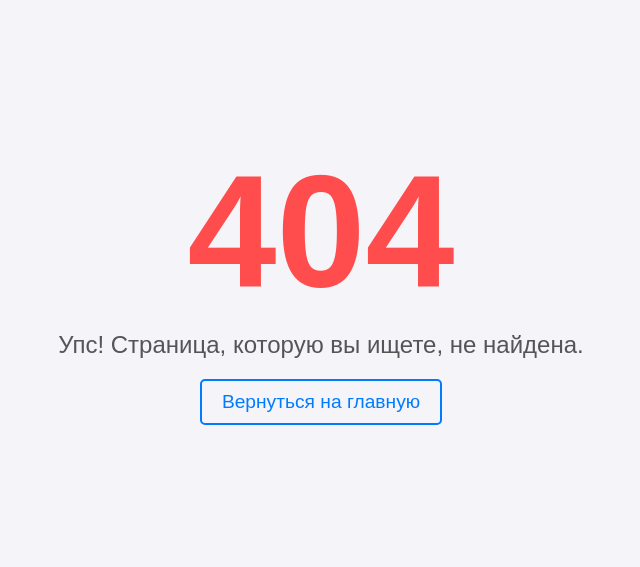
After one commit to nafana123/shopInstrument, a Symfony app: template templates/error404.html.twig in a window 1280 px wide. The commit adds this page. Shown: the top 567 px of the page, without its empty margins (319-959 px from the left). Run offline with Twig, Linux system fonts and the light colour scheme; the template is opened without the code that fills it, so the values that code supplies are empty; some libraries are stand-ins or nearby versions.

Commit message:
add error page

```diff
--- a/config/services.yaml
+++ b/config/services.yaml
@@ -2,7 +2,6 @@ parameters:
     katalog_directory: '%kernel.project_dir%/public/picture/katalog'
     katalog_directorys: '%kernel.project_dir%/public/picture/product'
     brand_directory: '%kernel.project_dir%/public/picture/brand'
-
 
 services:
     App\Security\AccessDeniedRedirectHandler:
@@ -22,4 +21,9 @@ services:
             - '../src/DependencyInjection/'
             - '../src/Kernel.php'
 
+    # Слушатель ошибок для обработки 404 и других исключений
+    App\EventListener\ExceptionListener:
+        tags:
+            - { name: kernel.event_listener, event: kernel.exception, priority: 100 }
+
     App\Entity\Users: ~
--- /dev/null
+++ b/public/style/error/error.css
@@ -0,0 +1,55 @@
+
+body {
+    font-family: 'Arial', sans-serif;
+    background-color: #f4f4f9;
+    display: flex;
+    justify-content: center;
+    align-items: center;
+    height: 70vh;
+    color: #333;
+    text-align: center;
+    flex-direction: column;
+}
+
+h1 {
+    font-size: 10rem;
+    color: #ff4c4c;
+    margin: 0;
+    line-height: 1;
+}
+
+p {
+    font-size: 1.5rem;
+    margin: 20px 0;
+    color: #555;
+}
+a.rollback{
+    font-size: 1.2rem;
+    color: #007bff;
+    text-decoration: none;
+    border: 2px solid #007bff;
+    padding: 10px 20px;
+    border-radius: 5px;
+    transition: background-color 0.3s, color 0.3s;
+}
+a.rollback:hover {
+    background-color: #007bff;
+    color: #fff;
+}
+
+
+
+@media (max-width: 600px) {
+    h1 {
+        font-size: 6rem;
+    }
+
+    p {
+        font-size: 1.2rem;
+    }
+
+    a {
+        font-size: 1rem;
+        padding: 8px 16px;
+    }
+}
--- /dev/null
+++ b/templates/error404.html.twig
@@ -0,0 +1,17 @@
+<!DOCTYPE html>
+<html lang="ru">
+<head>
+    <meta charset="UTF-8">
+    <meta name="viewport" content="width=device-width, initial-scale=1.0">
+    <title>404 - Страница не найдена</title>
+    <link rel="stylesheet" href="{{ asset('style/error/error.css') }}">
+
+</head>
+<body>
+
+<h1>404</h1>
+<p>Упс! Страница, которую вы ищете, не найдена.</p>
+<a class="rollback" href="{{ path('mainpage') }}">Вернуться на главную</a>
+
+</body>
+</html>
--- a/templates/header/header.html.twig
+++ b/templates/header/header.html.twig
@@ -54,13 +54,13 @@
     <div>
         <ul class="nav justify-content-center">
             <li class="nav-item">
-                <a class="nav-link" href="#katalog">Каталог</a>
+                <a class="nav-link" href="{{ path('mainpage') }}#katalog">Каталог</a>
             </li>
             <li class="nav-item">
-                <a class="nav-link" href="#popular">Популярные товары</a>
+                <a class="nav-link" href="{{ path('mainpage') }}#popular">Популярные товары</a>
             </li>
             <li class="nav-item">
-                <a class="nav-link" href="#popBrend">Популярные бренды</a>
+                <a class="nav-link" href="{{ path('mainpage') }}e#popBrend">Популярные бренды</a>
             </li>
             <li class="nav-item">
                 <a class="nav-link" href="{{ path('infopage') }}">О компании</a>
```
Also changed, not shown: src/EventListener/ExceptionListener.php (added, +29 -0 lines).
